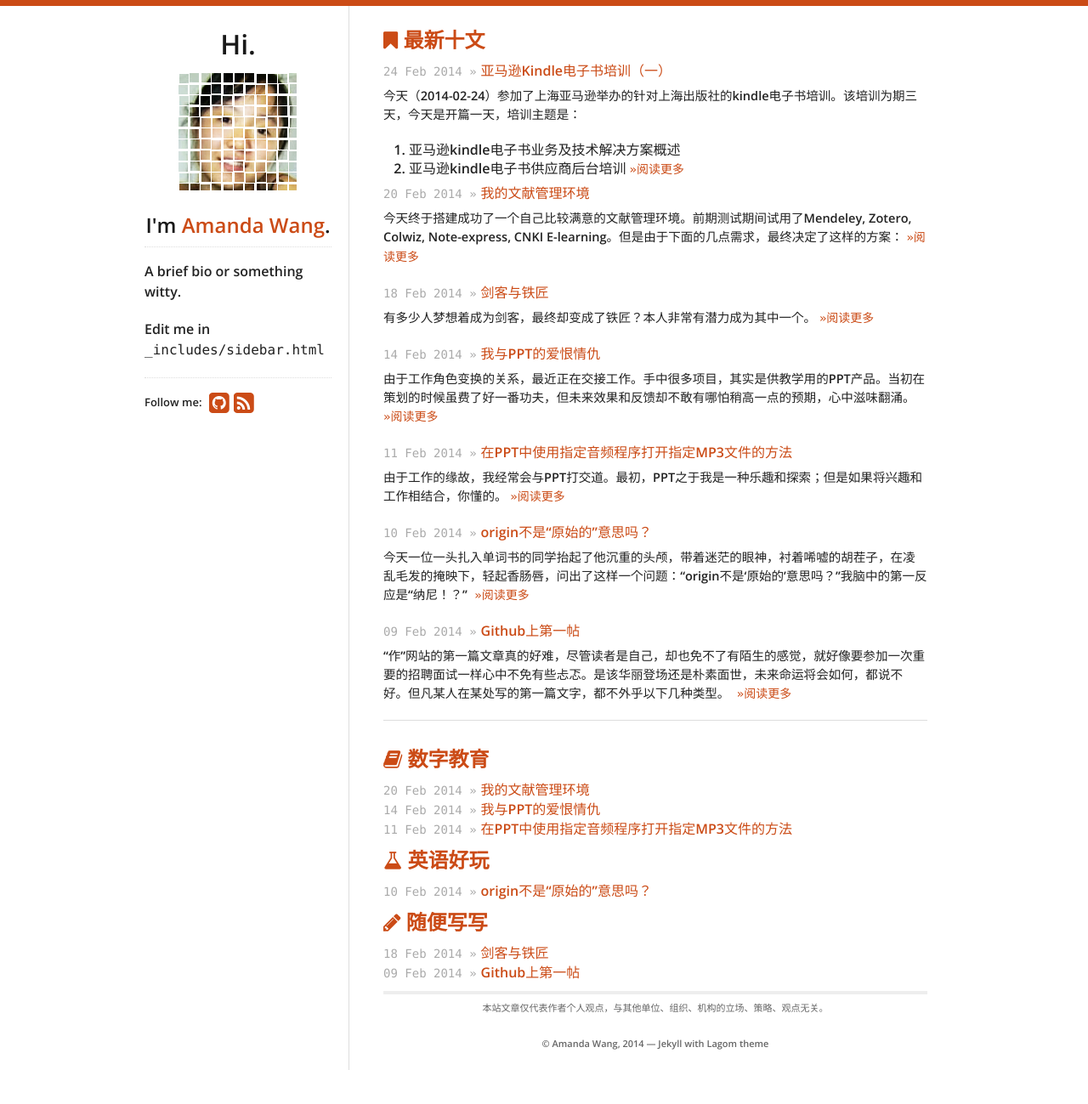
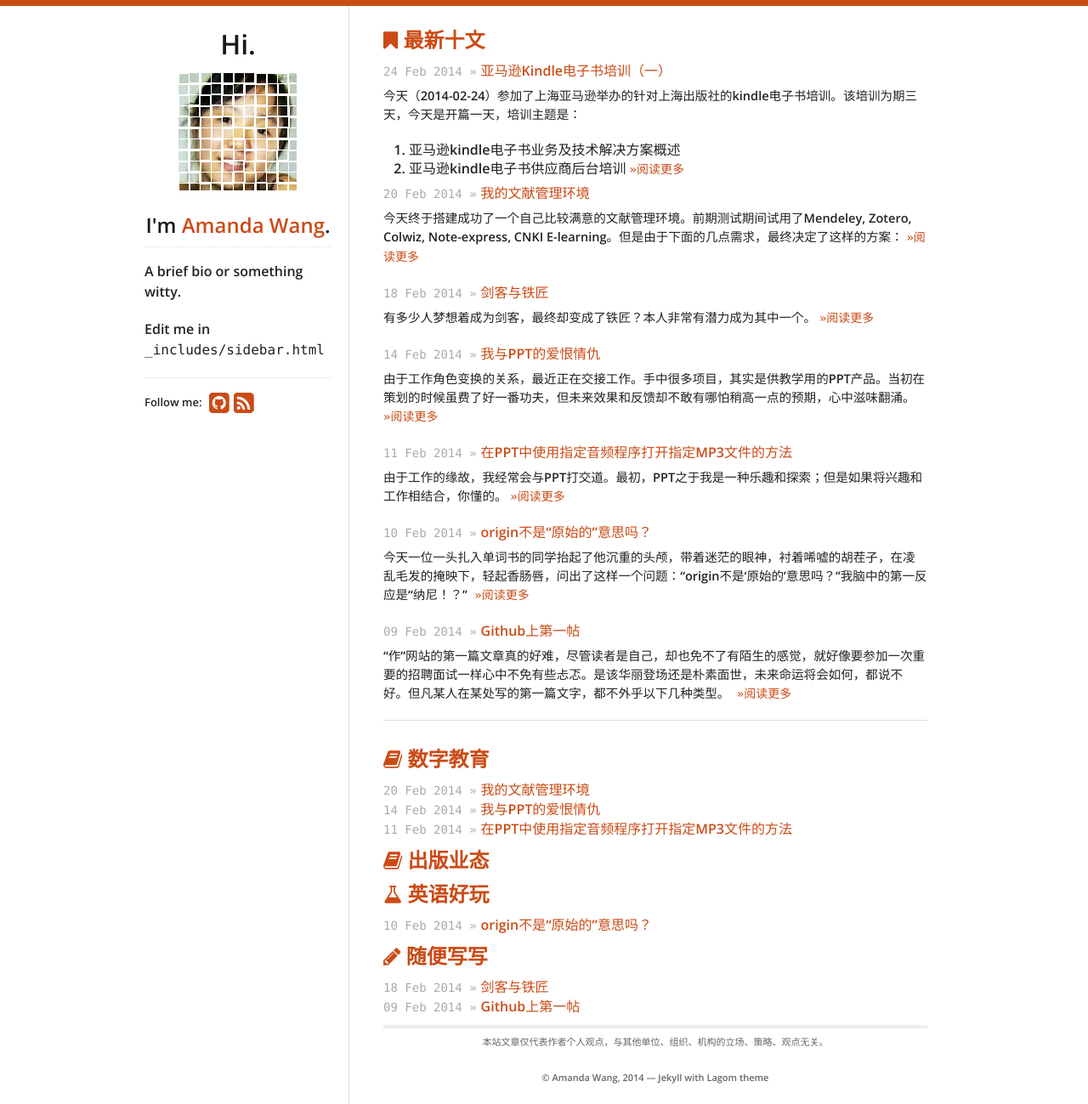
Before and after one commit to fantaghiro/fantaghiro.github.io, a Jekyll site: the page built from index.html, in a window 1280 px wide. Shown: the whole page at 85% size. Built offline with Jekyll 4.4.1, drawn with Linux system fonts in a browser that asks for light colours; nearby versions of some CDN libraries; before the commit the page ends 1259 px from its top, so only the background shows below that.

Commit message:
Update index.html

```diff
--- a/index.html
+++ b/index.html
@@ -24,6 +24,13 @@ title: Blog Posts
     {% endfor %}
   </ul>
 
+  <h2><i class="icon-book"></i> 出版业态</h2>
+  <ul id="blog-posts" class="posts">
+    {% for post in site.categories.publish %}
+      <li><span>{{ post.date | date_to_string }} &raquo;</span><a href="{{ post.url }}">{{ post.title }}</a></li>
+    {% endfor %}
+  </ul>
+
     <h2><i class="icon-beaker"></i> 英语好玩</h2>
   <ul id="blog-posts" class="posts">
     {% for post in site.categories.english %}
```
